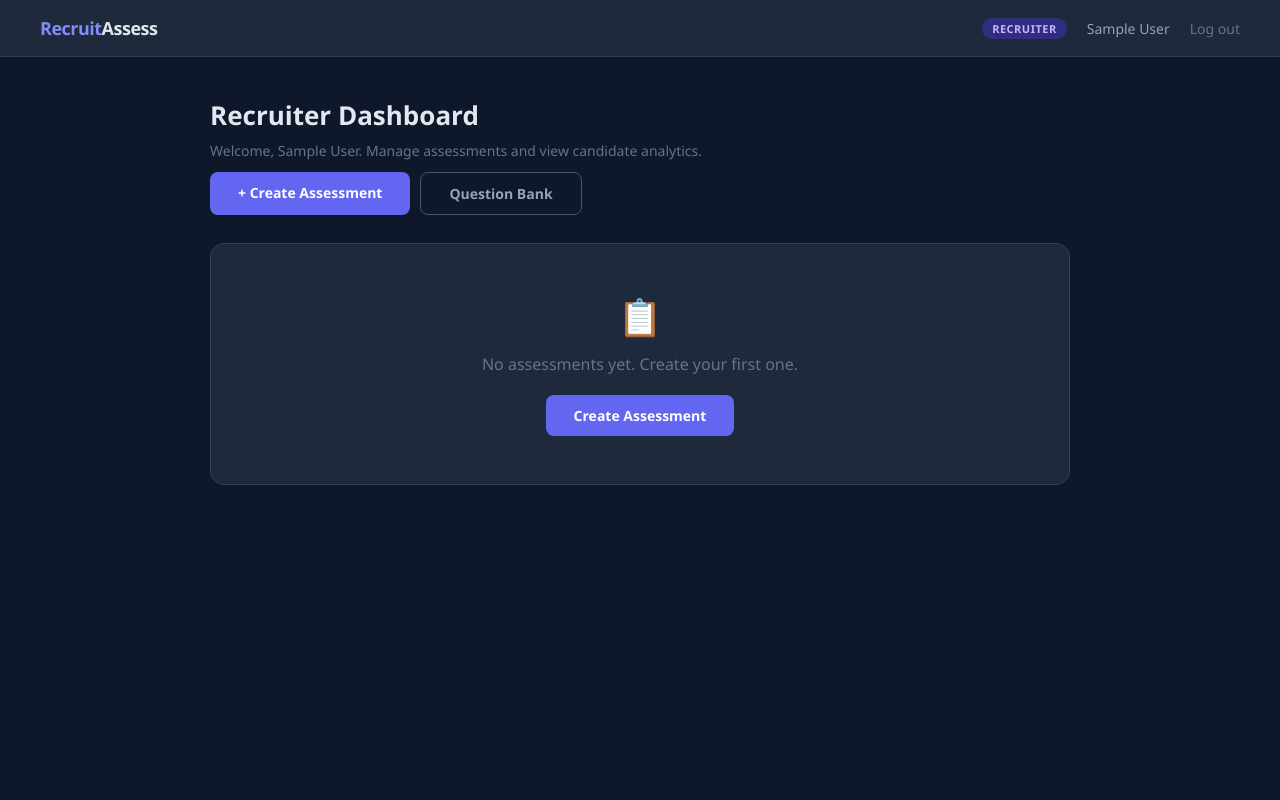
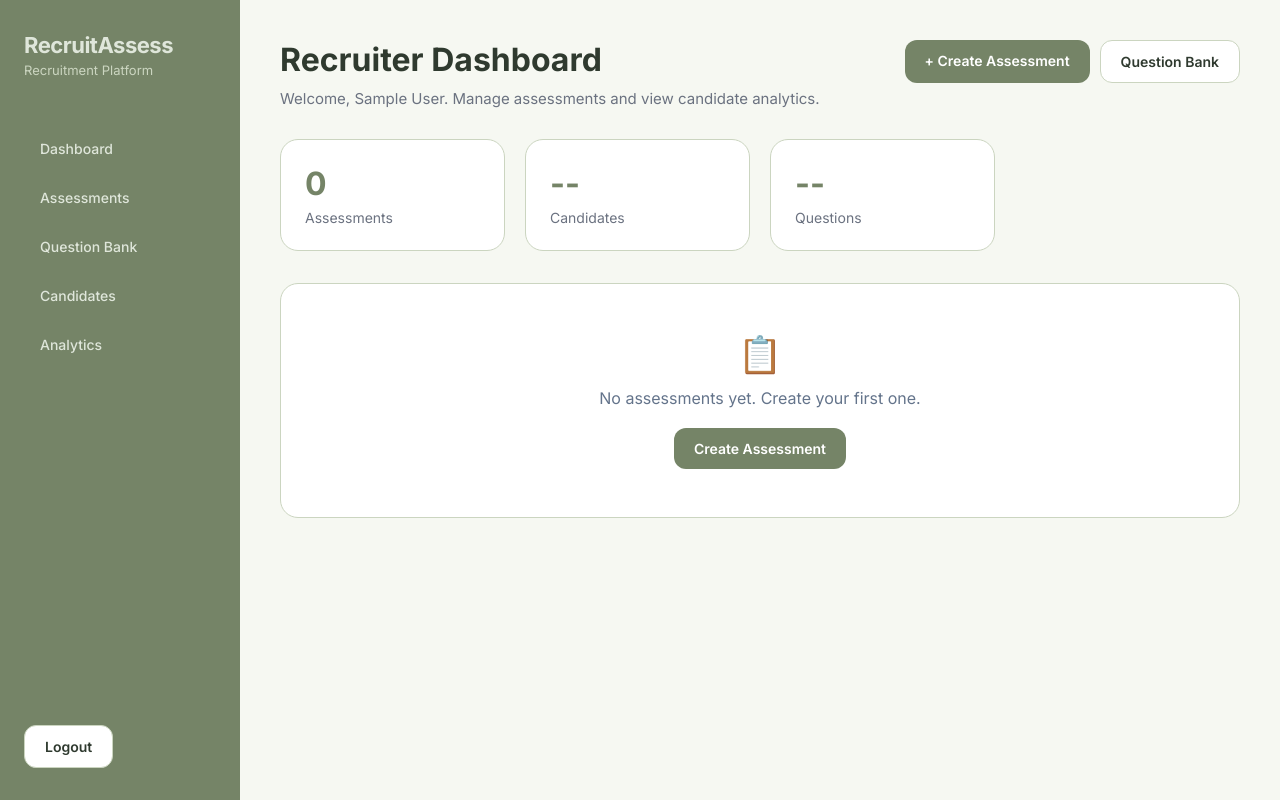
Before and after one commit to sunidhinagvekar01/recruitment-assessment-platform, a Flask app: page /recruiter in a window 1280 px wide. Run offline with Flask 3, Linux system fonts and the light colour scheme; the visitor is signed in with stand-in values (Sample User, id 1); data that the repository does not hold is empty.

Commit message:
Added recruiter dashboard redesign

```diff
--- a/templates/base.html
+++ b/templates/base.html
@@ -3,10 +3,13 @@
 <head>
   <meta charset="UTF-8">
   <meta name="viewport" content="width=device-width, initial-scale=1.0">
+  <link rel="preconnect" href="https://fonts.googleapis.com">
+  <link rel="preconnect" href="https://fonts.gstatic.com" crossorigin>
+  <link href="https://fonts.googleapis.com/css2?family=Inter:wght@300;400;500;600;700;800&display=swap" rel="stylesheet">
   <title>{% block title %}RecruitAssess{% endblock %}</title>
   <style>
     * { margin:0; padding:0; box-sizing:border-box; }
-    body { font-family:'Segoe UI',sans-serif; background:#0f172a; color:#e2e8f0; min-height:100vh; }
+    body { font-family:'Inter',sans-serif; background:#F6F8F2; color:#e2e8f0; min-height:100vh; }
 
     nav {
       display:flex; justify-content:space-between; align-items:center;
@@ -25,12 +28,16 @@
     .badge-recruiter  { background:#312e81; color:#c4b5fd; }
 
     .container { max-width:900px; margin:0 auto; padding:40px 20px; }
-    .page-title { font-size:26px; font-weight:700; margin-bottom:8px; }
-    .page-sub   { font-size:14px; color:#64748b; margin-bottom:32px; }
+    .page-title { font-size:32px; font-weight:700; color:#2F3A2F; margin-bottom:8px; }
+    .page-sub   { font-size:15px; color:#6B7280; margin-bottom:32px; }
 
     .card {
-      background:#1e293b; border:1px solid #334155; border-radius:14px;
-      padding:28px; margin-bottom:20px;
+      background:#ffffff;
+  border:1px solid #CBD5C0;
+  border-radius:18px;
+  padding:28px;
+  margin-bottom:24px;
+  box-shadow:0 2px 8px rgba(0,0,0,0.04);
     }
     .card-title { font-size:16px; font-weight:600; margin-bottom:16px; color:#f1f5f9; }
 
--- /dev/null
+++ b/templates/recruiter_base.html
@@ -0,0 +1,226 @@
+<!DOCTYPE html>
+<html lang="en">
+<head>
+    <meta charset="UTF-8">
+    <meta name="viewport" content="width=device-width, initial-scale=1.0">
+
+    <title>{% block title %}RecruitAssess{% endblock %}</title>
+
+    <link rel="preconnect" href="https://fonts.googleapis.com">
+    <link rel="preconnect" href="https://fonts.gstatic.com" crossorigin>
+    <link href="https://fonts.googleapis.com/css2?family=Inter:wght@300;400;500;600;700;800&display=swap" rel="stylesheet">
+
+    <style>
+
+        *{
+            margin:0;
+            padding:0;
+            box-sizing:border-box;
+        }
+
+        body{
+            font-family:'Inter',sans-serif;
+            background:#F6F8F2;
+            color:#2F3A2F;
+        }
+
+        .layout{
+            display:flex;
+            min-height:100vh;
+        }
+
+        .sidebar{
+            width:240px;
+            background:#758467;
+            position:fixed;
+            top:0;
+            left:0;
+            height:100vh;
+            padding:32px 24px;
+            display:flex;
+            flex-direction:column;
+        }
+
+        .brand{
+            margin-bottom:50px;
+        }
+
+        .brand h2{
+            color:#DFE6DA;
+            font-size:22px;
+            font-weight:700;
+            letter-spacing:-0.5px;
+        }
+
+        .brand p{
+            color:#CBD5C0;
+            font-size:13px;
+            margin-top:4px;
+        }
+
+        .nav{
+            display:flex;
+            flex-direction:column;
+            gap:8px;
+        }
+
+        .nav a{
+            text-decoration:none;
+            color:#DFE6DA;
+            padding:12px 16px;
+            border-radius:12px;
+            font-size:14px;
+            font-weight:500;
+            transition:0.2s;
+        }
+
+        .nav a:hover{
+            background:#819171;
+        }
+
+        .logout{
+            margin-top:auto;
+        }
+
+        .main{
+            margin-left:240px;
+            width:100%;
+            padding:40px;
+        }
+
+        .page-header{
+            margin-bottom:32px;
+        }
+
+        .page-title{
+            font-size:32px;
+            font-weight:700;
+            color:#2F3A2F;
+            margin-bottom:8px;
+        }
+
+        .page-sub{
+            color:#6B7280;
+            font-size:15px;
+            line-height:1.6;
+        }
+
+        .stats-grid{
+    display:grid;
+    grid-template-columns:repeat(4,1fr);
+    gap:20px;
+    margin-bottom:32px;
+}
+
+.stat-card{
+    background:white;
+    border:1px solid #CBD5C0;
+    border-radius:18px;
+    padding:24px;
+}
+
+.stat-number{
+    font-size:32px;
+    font-weight:700;
+    color:#758467;
+    margin-bottom:6px;
+}
+
+.stat-label{
+    font-size:14px;
+    color:#6B7280;
+}
+
+        .card{
+            background:white;
+            border:1px solid #CBD5C0;
+            border-radius:18px;
+            padding:24px;
+            margin-bottom:20px;
+        }
+
+        .btn{
+            display:inline-block;
+            text-decoration:none;
+            border:none;
+            cursor:pointer;
+            padding:12px 20px;
+            border-radius:12px;
+            font-size:14px;
+            font-weight:600;
+        }
+
+        .btn-primary{
+            background:#758467;
+            color:white;
+        }
+
+        .btn-primary:hover{
+            background:#819171;
+        }
+
+        .btn-outline{
+            background:white;
+            border:1px solid #CBD5C0;
+            color:#2F3A2F;
+        }
+
+        .btn-danger{
+            background:#b42318;
+            color:white;
+        }
+
+    </style>
+
+    {% block head %}{% endblock %}
+</head>
+
+<body>
+
+<div class="layout">
+
+    <aside class="sidebar">
+
+        <div class="brand">
+            <h2>RecruitAssess</h2>
+            <p>Recruitment Platform</p>
+        </div>
+
+        <nav class="nav">
+
+            <a href="/recruiter">Dashboard</a>
+
+            <a href="/recruiter">
+                Assessments
+            </a>
+
+            <a href="/recruiter/question-bank">
+                Question Bank
+            </a>
+
+            <a href="#">
+                Candidates
+            </a>
+
+            <a href="#">
+                Analytics
+            </a>
+
+        </nav>
+
+        <div class="logout">
+            <a href="/logout" class="btn btn-outline">
+                Logout
+            </a>
+        </div>
+
+    </aside>
+
+    <main class="main">
+        {% block content %}{% endblock %}
+    </main>
+
+</div>
+
+</body>
+</html>
--- a/templates/recruiter_home.html
+++ b/templates/recruiter_home.html
@@ -1,4 +1,4 @@
-{% extends "base.html" %}
+{% extends "recruiter_base.html" %}
 {% block title %}Recruiter Dashboard{% endblock %}
 {% block content %}
 <div class="container">
@@ -12,7 +12,24 @@
   <a href="/recruiter/question-bank" class="btn btn-outline"> Question Bank</a>
 </div>
   </div>
+<div class="stats-grid">
 
+    <div class="stat-card">
+        <div class="stat-number">{{ assessments|length }}</div>
+        <div class="stat-label">Assessments</div>
+    </div>
+
+    <div class="stat-card">
+        <div class="stat-number">--</div>
+        <div class="stat-label">Candidates</div>
+    </div>
+
+    <div class="stat-card">
+        <div class="stat-number">--</div>
+        <div class="stat-label">Questions</div>
+    </div>
+
+    </div>
   {% if not assessments %}
   <div class="card" style="text-align:center;padding:48px">
     <div style="font-size:36px;margin-bottom:12px">📋</div>
```
